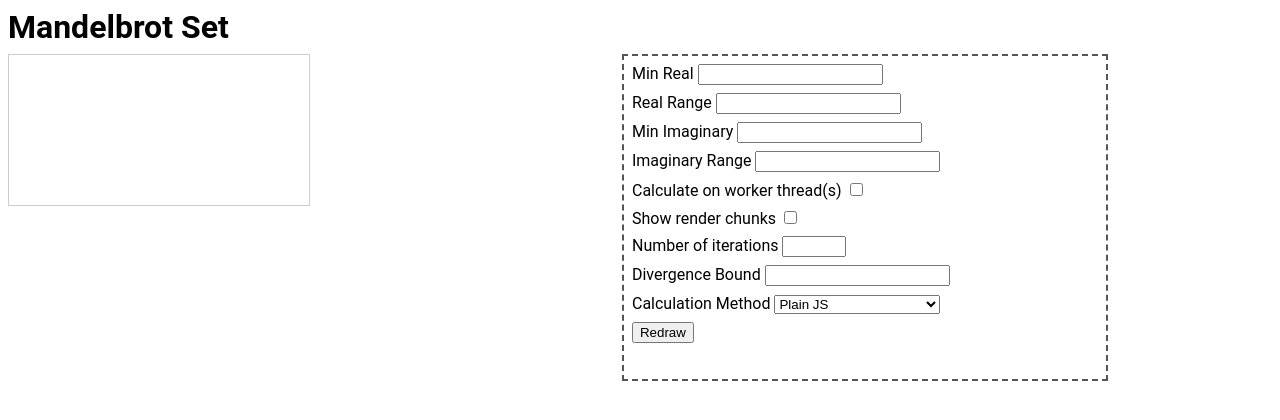
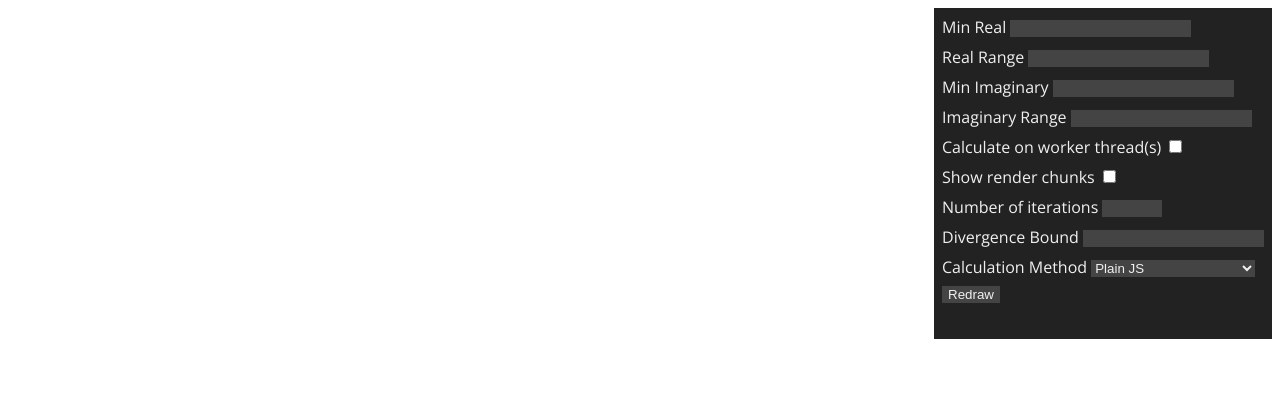
Before and after one commit to RyanKadri/mandelbrot-viewer, a website: page src/index.html in a window 1280 px wide. Drawn offline with nearby package versions, Linux system fonts and the light colour scheme; files that its build step writes are made by us from their sources.

Commit message:
Full screen

```diff
--- a/src/index.html
+++ b/src/index.html
@@ -1,10 +1,11 @@
 <html>
     <head>
         <link rel="stylesheet" href="./styles.css">
+        <title>Mandelbrot Set</title>
+        <link href="https://fonts.googleapis.com/css2?family=Open+Sans&display=swap" rel="stylesheet">
     </head>
     <body>
         <div class="container">
-            <h1>Mandelbrot Set</h1>
             <div id="plot-bounds">
                 <canvas id="plot"></canvas>
                 <canvas id="worker-plot"></canvas>
--- a/src/plot.ts
+++ b/src/plot.ts
@@ -21,7 +21,6 @@ export function plotChunkWasm(buffer: Uint8ClampedArray, plotBounds: PlotBounds,
 }
 
 export function plotChunkJs(buffer: Uint8ClampedArray, plot: PlotBounds, chunkSize: ChunkSize, options: PlotOptions) {
-    console.time("JS Plot")
     const { minReal, realRange, minImag, imagRange } = plot;
     const { height, width } = chunkSize;
 
@@ -35,7 +34,6 @@ export function plotChunkJs(buffer: Uint8ClampedArray, plot: PlotBounds, chunkSi
             drawPixel(buffer, realStep, imagStep, iterations, chunkSize, options);
         }
     }
-    console.timeEnd("JS Plot")
 }
 
 function iterateMandlebrot(realComp: number, imagComp: number, options: PlotOptions): number {
--- a/src/styles/styles.css
+++ b/src/styles/styles.css
@@ -1,9 +1,9 @@
 body {
-    font-family: 'Roboto';
+    font-family: 'Open Sans', sans-serif;
+    margin: 0;
 }
 
 #plot {
-    border: solid 1px #ccc;
     box-sizing: border-box;
 }
 
@@ -12,33 +12,27 @@ body {
 }
 
 .container {
-    max-width: 1100px;
-    display: grid;
     grid-template-columns: auto 1fr;
-    grid-template-areas: 'header header'
-                         'plot form';
-    grid-gap: 8px;
-    align-items: flex-start;
-}
-
-h1 {
-    margin: 0px;
-    grid-area: header;
-}
-
-#plot-bounds {
-    grid-area: plot;
 }
 
 #viewport-form {
-    grid-area: form;
+    position: fixed;
+    top: 8px;
+    right: 8px;
     padding: 8px;
-    border: dashed 2px #555;
+    background: #222;
+    color: #f0f0f0;
 }
 
 #viewport-form > * {
     display: block;
     margin-bottom: 8px
+}
+
+#viewport-form input, #viewport-form select, button {
+    background-color: #444;
+    border: none;
+    color: inherit;
 }
 
 #render-indicator {
```
Also changed, not shown: src/controls.ts (+2 -11 lines), src/index.ts (+16 -6 lines).
